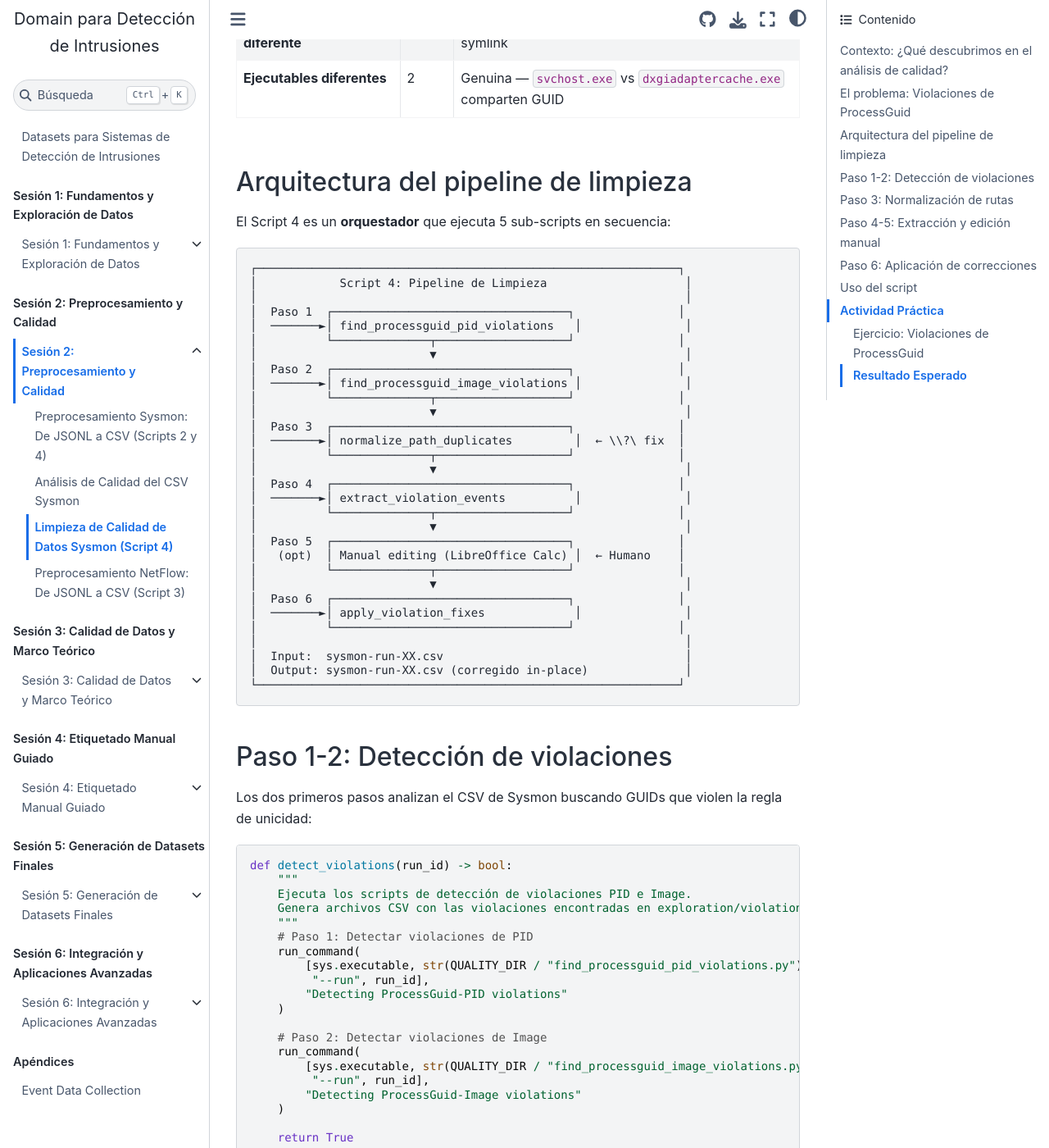
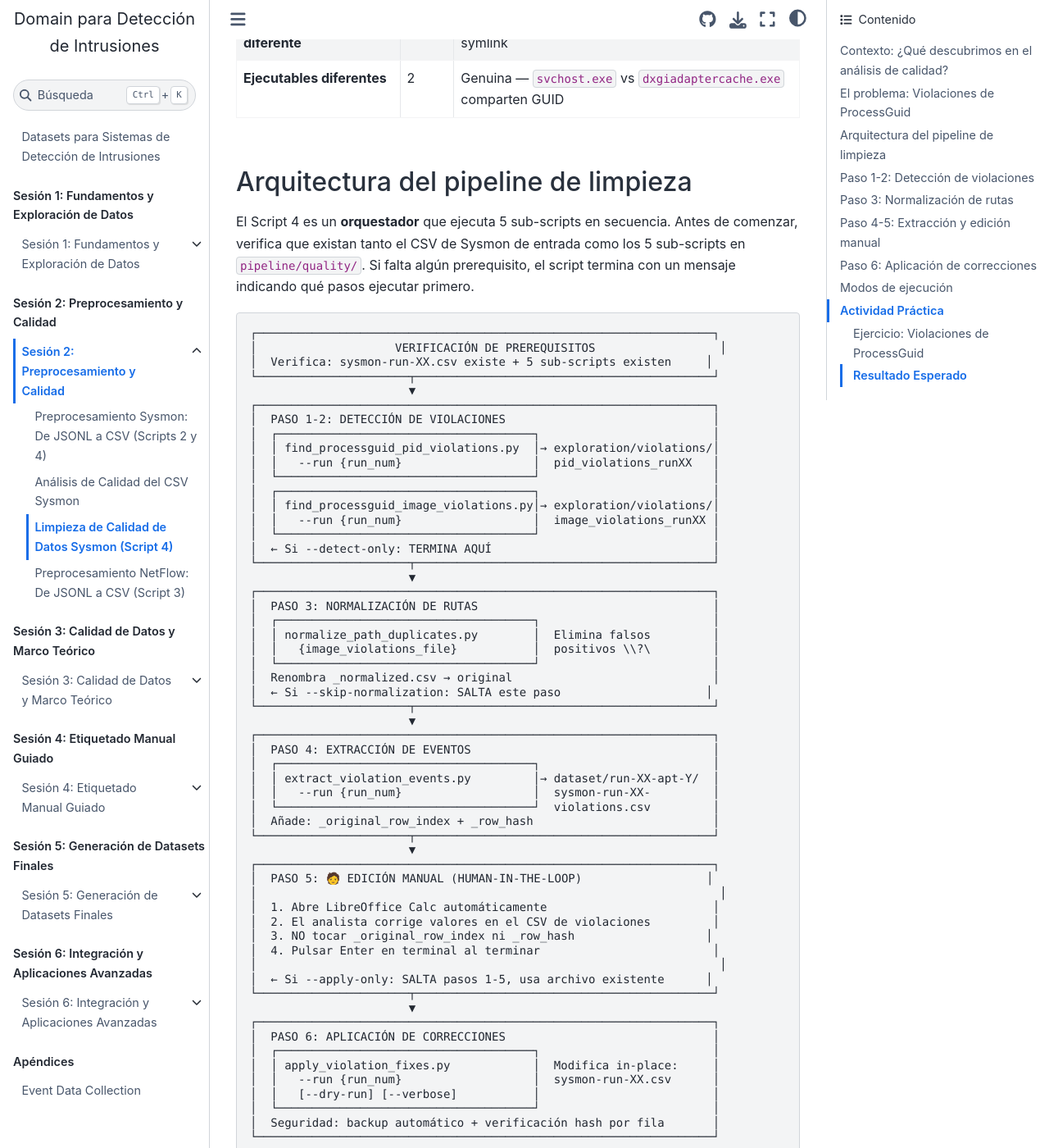
Before and after one commit to ollerenac/curso2026, a Jupyter Book: the page built from sesion-2/3-limpieza-sysmon.md, in a window 1280 px wide and 1400 px high, scrolled down 1168 px. Shown: the whole window at 82% size. Built offline with Jupyter Book 1.0.4 settings and Sphinx 7.4.7 and the Sphinx Book theme 1.1.4, drawn with Linux system fonts in a browser that asks for light colours; some of the changed text lies outside the part shown.

Commit message:
Enhance 3-limpieza-sysmon.md with detailed architecture diagram, data flow, and execution modes
Co-Authored-By: Claude Opus 4.6 <noreply@anthropic.com>

````diff
--- a/sesion-2/3-limpieza-sysmon.md
+++ b/sesion-2/3-limpieza-sysmon.md
@@ -34,40 +34,86 @@ Las violaciones de Image detectadas se clasifican en 4 categorías:
 
 ## Arquitectura del pipeline de limpieza
 
-El Script 4 es un **orquestador** que ejecuta 5 sub-scripts en secuencia:
+El Script 4 es un **orquestador** que ejecuta 5 sub-scripts en secuencia. Antes de comenzar, verifica que existan tanto el CSV de Sysmon de entrada como los 5 sub-scripts en `pipeline/quality/`. Si falta algún prerequisito, el script termina con un mensaje indicando qué pasos ejecutar primero.
 
 ```
-┌─────────────────────────────────────────────────────────────┐
-│            Script 4: Pipeline de Limpieza                    │
-│                                                              │
-│  Paso 1  ┌──────────────────────────────────┐               │
-│  ───────►│ find_processguid_pid_violations   │               │
-│          └──────────────┬───────────────────┘               │
-│                         ▼                                    │
-│  Paso 2  ┌──────────────────────────────────┐               │
-│  ───────►│ find_processguid_image_violations │               │
-│          └──────────────┬───────────────────┘               │
-│                         ▼                                    │
-│  Paso 3  ┌──────────────────────────────────┐               │
-│  ───────►│ normalize_path_duplicates         │  ← \\?\ fix  │
-│          └──────────────┬───────────────────┘               │
-│                         ▼                                    │
-│  Paso 4  ┌──────────────────────────────────┐               │
-│  ───────►│ extract_violation_events          │               │
-│          └──────────────┬───────────────────┘               │
-│                         ▼                                    │
-│  Paso 5  ┌──────────────────────────────────┐               │
-│   (opt)  │ Manual editing (LibreOffice Calc) │  ← Humano    │
-│          └──────────────┬───────────────────┘               │
-│                         ▼                                    │
-│  Paso 6  ┌──────────────────────────────────┐               │
-│  ───────►│ apply_violation_fixes             │               │
-│          └──────────────────────────────────┘               │
-│                                                              │
-│  Input:  sysmon-run-XX.csv                                   │
-│  Output: sysmon-run-XX.csv (corregido in-place)              │
-└─────────────────────────────────────────────────────────────┘
+┌──────────────────────────────────────────────────────────────────┐
+│                    VERIFICACIÓN DE PREREQUISITOS                  │
+│  Verifica: sysmon-run-XX.csv existe + 5 sub-scripts existen     │
+└──────────────────────┬───────────────────────────────────────────┘
+                       ▼
+┌──────────────────────────────────────────────────────────────────┐
+│  PASO 1-2: DETECCIÓN DE VIOLACIONES                              │
+│  ┌─────────────────────────────────────┐                         │
+│  │ find_processguid_pid_violations.py  │→ exploration/violations/│
+│  │   --run {run_num}                   │  pid_violations_runXX   │
+│  └─────────────────────────────────────┘                         │
+│  ┌─────────────────────────────────────┐                         │
+│  │ find_processguid_image_violations.py│→ exploration/violations/│
+│  │   --run {run_num}                   │  image_violations_runXX │
+│  └─────────────────────────────────────┘                         │
+│  ← Si --detect-only: TERMINA AQUÍ                                │
+└──────────────────────┬───────────────────────────────────────────┘
+                       ▼
+┌──────────────────────────────────────────────────────────────────┐
+│  PASO 3: NORMALIZACIÓN DE RUTAS                                  │
+│  ┌─────────────────────────────────────┐                         │
+│  │ normalize_path_duplicates.py        │  Elimina falsos         │
+│  │   {image_violations_file}           │  positivos \\?\         │
+│  └─────────────────────────────────────┘                         │
+│  Renombra _normalized.csv → original                             │
+│  ← Si --skip-normalization: SALTA este paso                     │
+└──────────────────────┬───────────────────────────────────────────┘
+                       ▼
+┌──────────────────────────────────────────────────────────────────┐
+│  PASO 4: EXTRACCIÓN DE EVENTOS                                   │
+│  ┌─────────────────────────────────────┐                         │
+│  │ extract_violation_events.py         │→ dataset/run-XX-apt-Y/  │
+│  │   --run {run_num}                   │  sysmon-run-XX-         │
+│  └─────────────────────────────────────┘  violations.csv         │
+│  Añade: _original_row_index + _row_hash                          │
+└──────────────────────┬───────────────────────────────────────────┘
+                       ▼
+┌──────────────────────────────────────────────────────────────────┐
+│  PASO 5: 🧑 EDICIÓN MANUAL (HUMAN-IN-THE-LOOP)                  │
+│                                                                   │
+│  1. Abre LibreOffice Calc automáticamente                        │
+│  2. El analista corrige valores en el CSV de violaciones         │
+│  3. NO tocar _original_row_index ni _row_hash                   │
+│  4. Pulsar Enter en terminal al terminar                         │
+│                                                                   │
+│  ← Si --apply-only: SALTA pasos 1-5, usa archivo existente      │
+└──────────────────────┬───────────────────────────────────────────┘
+                       ▼
+┌──────────────────────────────────────────────────────────────────┐
+│  PASO 6: APLICACIÓN DE CORRECCIONES                              │
+│  ┌─────────────────────────────────────┐                         │
+│  │ apply_violation_fixes.py            │  Modifica in-place:     │
+│  │   --run {run_num}                   │  sysmon-run-XX.csv      │
+│  │   [--dry-run] [--verbose]           │                         │
+│  └─────────────────────────────────────┘                         │
+│  Seguridad: backup automático + verificación hash por fila       │
+└──────────────────────────────────────────────────────────────────┘
 ```
+
+### Flujo de datos (I/O)
+
+```
+INPUT:
+  dataset/run-XX-apt-Y/sysmon-run-XX.csv
+
+INTERMEDIOS (generados por pasos 1-4):
+  exploration/violations/processguid_pid_violations_runXX.csv      ← Paso 1
+  exploration/violations/processguid_image_violations_runXX.csv    ← Paso 2
+  exploration/violations/..._normalized.csv → renombrado           ← Paso 3
+  dataset/run-XX-apt-Y/sysmon-run-XX-violations.csv                ← Paso 4
+
+OUTPUT:
+  dataset/run-XX-apt-Y/sysmon-run-XX.csv                           (modificado in-place)
+  dataset/run-XX-apt-Y/sysmon-run-XX.csv.backup_YYYYMMDD_HHMMSS   (backup automático)
+```
+
+Nótese que los archivos de detección (pasos 1-2) se almacenan en `exploration/violations/`, separados del dataset, mientras que el archivo de violaciones editables (paso 4) se genera junto al CSV original en `dataset/`. Esta separación es intencional: los archivos de detección son artefactos de diagnóstico, mientras que el archivo de violaciones es el que el analista edita y el paso 6 consume.
 
 ## Paso 1-2: Detección de violaciones
 
@@ -166,8 +212,9 @@ def manual_editing_pause(violations_file, auto_skip) -> bool:
 ```
 
 **Puntos clave:**
-- Este paso introduce un componente **human-in-the-loop**: el analista revisa las violaciones y decide cómo corregirlas (ej: asignar el PID correcto, eliminar registros duplicados).
-- Las columnas `_original_row_index` y `_row_hash` permiten rastrear cada corrección hasta su registro original en el CSV.
+- Este paso introduce un componente **human-in-the-loop**: el script abre LibreOffice Calc automáticamente con `subprocess.Popen()` (no bloquea el proceso) y luego espera con `input()` hasta que el analista pulse Enter en la terminal.
+- El analista debe: corregir valores de `Image` o `ProcessGuid` en las filas con violaciones, opcionalmente eliminar filas que considere irrecuperables, y **nunca** modificar las columnas `_original_row_index` ni `_row_hash` — son la clave de trazabilidad que permite al paso 6 ubicar y verificar cada fila en el CSV original.
+- Si LibreOffice no está instalado, el script avisa y espera igualmente a que el analista edite el archivo con la herramienta que prefiera.
 
 ## Paso 6: Aplicación de correcciones
 
@@ -207,7 +254,19 @@ El sub-script `apply_violation_fixes.py` incorpora dos protecciones antes de mod
 
 2. **Verificación de hash por fila**: Para cada fila del archivo de violaciones, recalcula el hash MD5 desde el CSV original y lo compara con `_row_hash`. Si no coinciden — porque el CSV original fue modificado entre la extracción y la aplicación — la fila se **salta** con un warning. Esto impide aplicar correcciones obsoletas sobre datos que ya cambiaron.
 
-## Uso del script
+## Modos de ejecución
+
+El orquestador soporta múltiples modos que permiten ejecutar el pipeline completo o solo fases específicas:
+
+| Flag | Pasos ejecutados | Caso de uso |
+|------|-----------------|-------------|
+| *(ninguno)* | 1→2→3→4→5→6 | Flujo completo interactivo |
+| `--detect-only` | 1→2 | Inspeccionar violaciones sin corregir |
+| `--apply-only` | 6 | Aplicar correcciones sobre archivo ya editado |
+| `--dry-run` | 6 (sin escritura) | Vista previa de cambios (implica `--apply-only`) |
+| `--skip-normalization` | 1→2→(salta 3)→4→5→6 | Mantener prefijos `\\?\` para inspección |
+
+### Uso del script
 
 ```bash
 # Flujo completo: detectar, normalizar, extraer, editar, aplicar
@@ -251,7 +310,9 @@ Al finalizar esta sección, deberías comprender:
 
 - Qué tipos de violaciones de integridad pueden existir en el CSV de Sysmon y cómo se detectan.
 - El patrón de diseño **orquestador** que coordina múltiples sub-scripts en un pipeline secuencial.
+- El flujo de datos completo: qué archivos se generan en cada paso, dónde se almacenan, y cómo fluyen de un paso al siguiente.
+- Los diferentes modos de ejecución (`--detect-only`, `--apply-only`, `--dry-run`) y cuándo usar cada uno.
 - Por qué la corrección incluye un paso **human-in-the-loop** en lugar de ser completamente automática.
-- La importancia de las columnas de trazabilidad (`_original_row_index`, `_row_hash`) para auditar las correcciones.
+- La importancia de los mecanismos de seguridad (backup automático, verificación de hash) y las columnas de trazabilidad (`_original_row_index`, `_row_hash`) para auditar las correcciones.
 
 En la **siguiente sección** aplicamos la misma conversión JSONL → CSV al dominio NetFlow, donde el reto no es parsear XML sino aplanar una jerarquía JSON de múltiples niveles en 39 columnas fijas.
````
